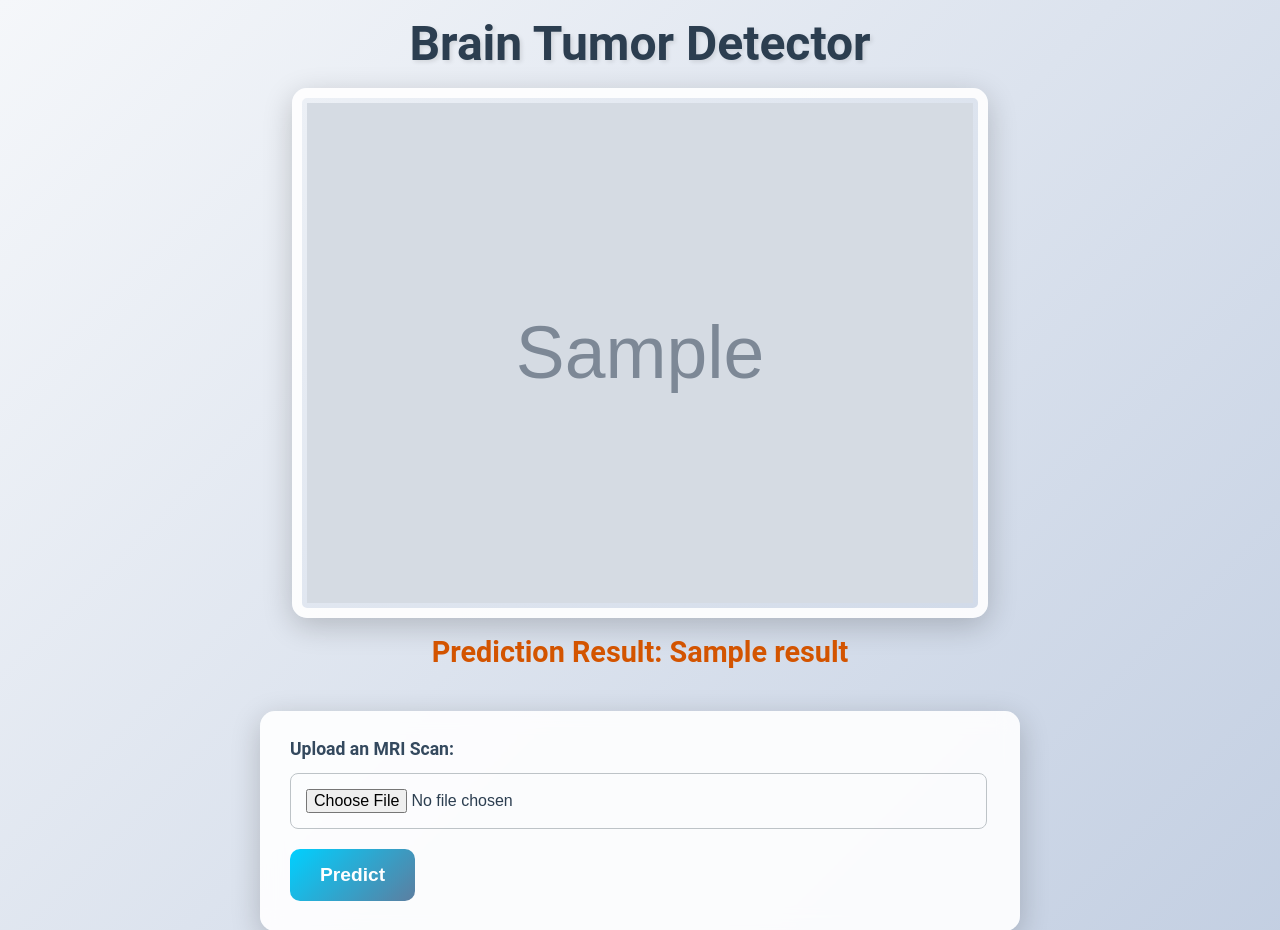
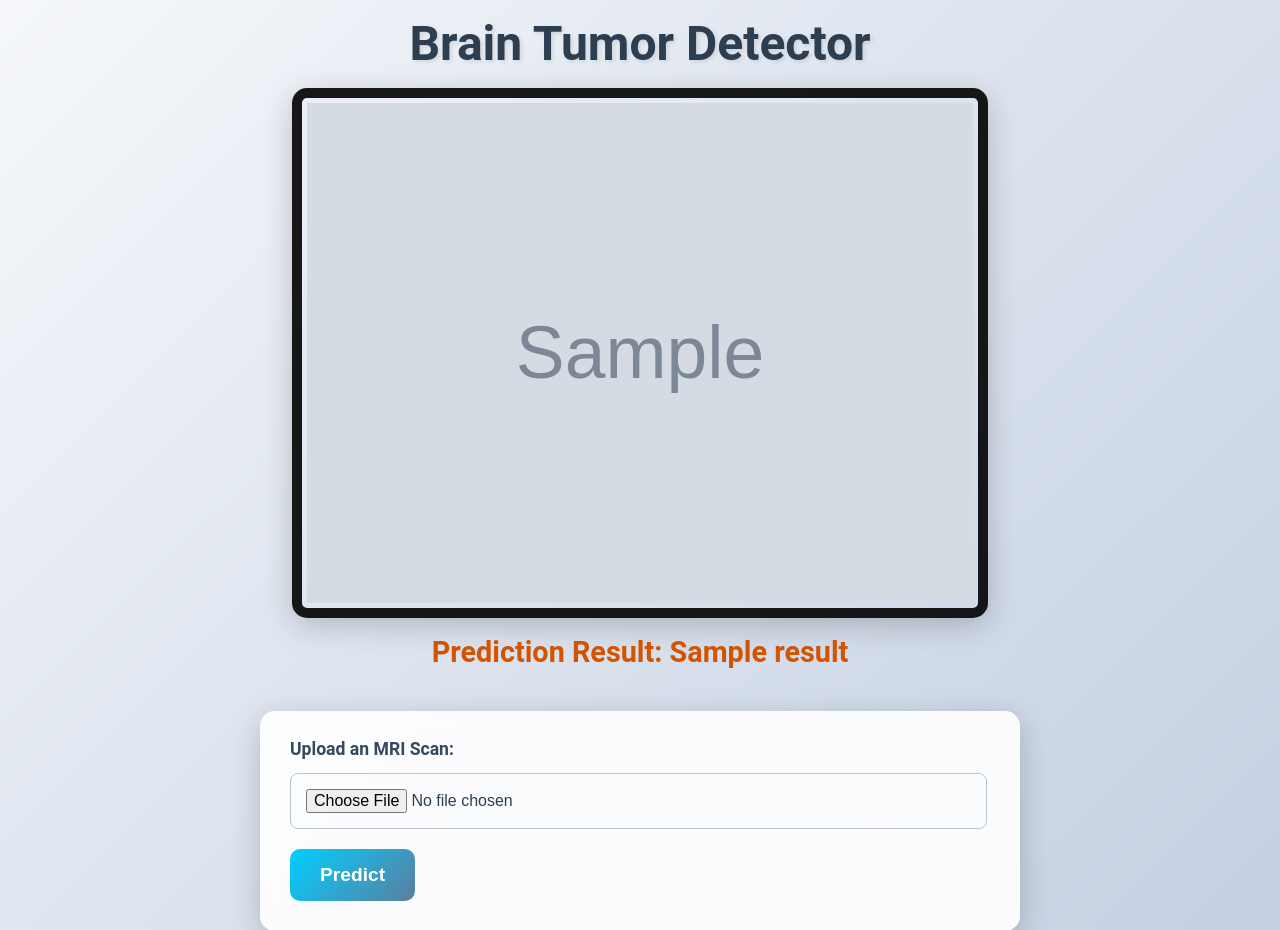
Before and after one commit to brycemartin04/Brain-Tumor-Detector, a Flask app: template templates/index.html in a window 1280 px wide. Shown: the top 930 px of the page. Run offline with Flask 3, Linux system fonts and the light colour scheme; the template is opened without the code that fills it: most values are stand-ins (such as "Sample title", 1, 10 or a date in 2020); grey boxes marked "Sample" are stand-in pictures.

Commit message:
Update styles.css

```diff
--- a/static/css/styles.css
+++ b/static/css/styles.css
@@ -83,7 +83,7 @@ img {
     max-width: 100%;
     max-height: 500px;
     min-height: 500px;
-    border: 10px solid rgba(255, 255, 255, 0.9);
+    border: 10px solid rgba(0, 0, 0, 0.9);
     border-radius: 15px;
     padding: 5px;
     box-shadow: 0 8px 30px rgba(0, 0, 0, 0.2);
```
